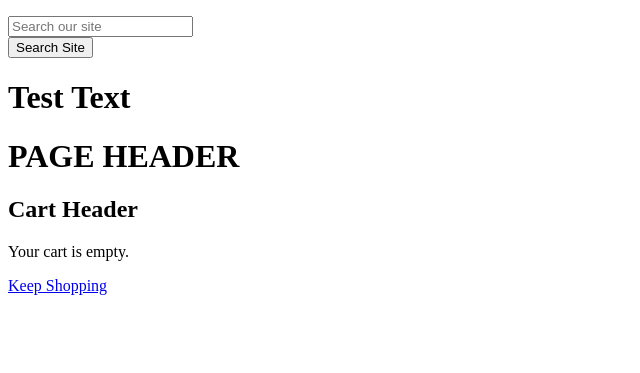
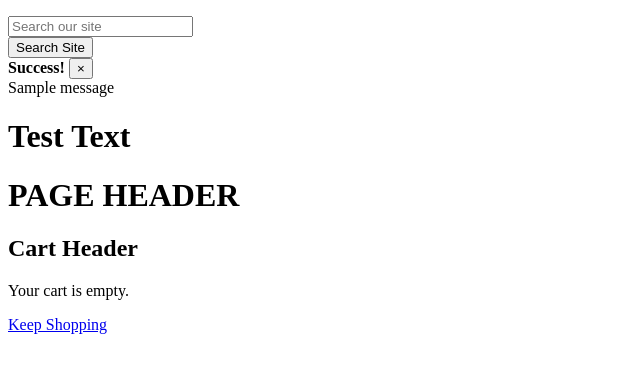
Before and after one commit to eoinlarkin/retro-pc, a Django app: page /cart/ in a window 1280 px wide. Shown: the part 88-461 px from the top of the page, without its empty margins (0-640 px from the left). Run offline with Django 4.2, Linux system fonts and the light colour scheme; tables that the repository leaves empty hold one stand-in row (values such as "Sample post"); one stand-in notice (Sample message) is shown; parts of the project's set-up code (start-up, migrations or seed data) failed here and were passed over.

Commit message:
feat: add basic cart and toast functionality

```diff
--- a/cart/templates/cart/cart.html
+++ b/cart/templates/cart/cart.html
@@ -93,7 +93,7 @@
                                         </span>
                                         <span >Keep Shopping</span>
                                     </a>
-                                    <a href="" >
+                                    <a href="{% url 'checkout' %}">
                                         <span >Secure Checkout</span>
                                         <span >
                                             <i ></i>
--- a/cart/views.py
+++ b/cart/views.py
@@ -1,5 +1,8 @@
 from django.http import HttpResponse
 from django.shortcuts import render, redirect, reverse, HttpResponse
+from django.contrib import messages
+
+from store.models import Product
 
 # Create your views here.
 def view_cart(request):
@@ -11,6 +14,8 @@ def add_to_cart(request, item_id):
     """
     Add a quantity of the specified product to the shopping cart
     """
+
+    product = Product.objects.get(pk=item_id)
 
     # This quantity value is coming from the form
     # We will need to convert it to an integer as it is being read in as a string
@@ -25,6 +30,7 @@ def add_to_cart(request, item_id):
         cart[item_id] += quantity
     else:
         cart[item_id] = quantity
+        messages.success(request, f'Added {product.name} to your bag')
 
     request.session['cart'] = cart
     print(cart)
--- /dev/null
+++ b/checkout/urls.py
@@ -0,0 +1,6 @@
+from django.urls import path
+from . import views
+
+urlpatterns = [
+    path('', views.checkout, name='checkout'),
+]
--- a/retropc/settings.py
+++ b/retropc/settings.py
@@ -81,12 +81,16 @@ TEMPLATES = [
                 'django.template.context_processors.request',
                 'django.contrib.auth.context_processors.auth',
                 'django.contrib.messages.context_processors.messages',
+                'django.template.context_processors.media',
                 'cart.contexts.cart_contents',
                 'store.contexts.filter_listing'
             ],
         },
     },
 ]
+
+# storing messages in the session
+MESSAGE_STORAGE = 'django.contrib.messages.storage.session.SessionStorage'
 
 AUTHENTICATION_BACKENDS = (
     # Needed to login by username in Django admin, regardless of `allauth`
--- a/retropc/urls.py
+++ b/retropc/urls.py
@@ -22,5 +22,6 @@ urlpatterns = [
     path('admin/', admin.site.urls),
     path('accounts', include('allauth.urls')),
     path('', include('store.urls')),
-    path('cart/', include('cart.urls'))
+    path('cart/', include('cart.urls')),
+    path('checkout/', include('checkout.urls'))
 ] + static(settings.MEDIA_URL, document_root=settings.MEDIA_ROOT)
--- a/templates/base.html
+++ b/templates/base.html
@@ -58,6 +58,12 @@
   </form>
 
 
+  {% if messages %}
+
+    {% for message in messages %}
+      {% include 'includes/toasts/toast_success.html' %}
+    {% endfor %}
+  {% endif %}
 
 
 
@@ -70,6 +76,9 @@
   {% endblock %}
 
   {% block postloadjs %}
+  <script type="text/javascript">
+    $('.toast').toast('show')
+  </script>
   {% endblock %}
 
 
--- /dev/null
+++ b/templates/includes/toasts/toast_success.html
@@ -0,0 +1,13 @@
+<div class='toast' data-autohide="false">
+    <!--    Toast Header -->
+    <div>
+        <strong>Success!</strong>
+        <button type="button" data-dismiss="toast" aria-label="Close">
+            <span aria-hidden="true">&times;</span>
+        </button>
+    </div>
+    <!--    Toast Body -->
+    <div>
+        {{ message }}
+    </div>
+</div>
```
Also changed, not shown: checkout/views.py (+21 -2 lines).
